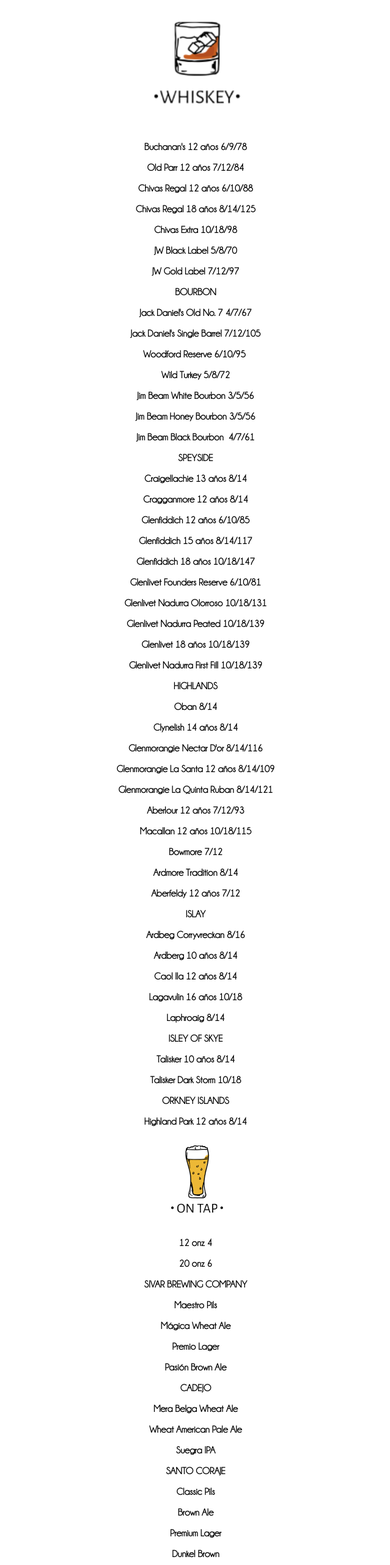
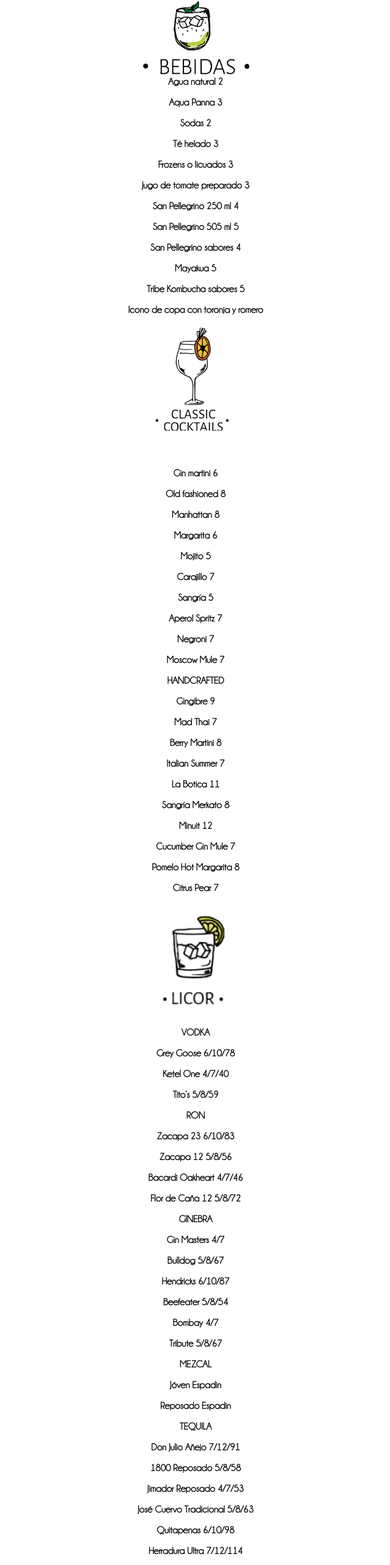
Before and after one commit to valencia12/merkator, a React (Create React App) app: page /Bebidas in a window 1280 px wide. Shown: the part 210-2776 px from the top of the page at 61% size, without its empty margins (319-959 px from the left). Built offline with nearby package versions, Linux system fonts and the light colour scheme.

Commit message:
agregar la seccion de bebidas

```diff
--- a/src/Bebidas.js
+++ b/src/Bebidas.js
@@ -5,7 +5,9 @@
 import vino5 from './assets/vino5.png';
 import vino6 from './assets/vino6.png';
 import vino7 from './assets/vino7.png';
+import vino8 from './assets/vino8.png';
 import arrow from './assets/1.png';
+import bebidas from './assets/bebidas.png';
 import { Link } from 'react-router-dom';
 import './App.css';
 
@@ -19,8 +21,98 @@
             </Link>
             </div>
             <div className="landingp11">
+                <img className="tapitas1" alt="merkato" src={bebidas} />
+                <br /><br /><br /><br />
+                <p>Agua natural 2</p>
+                <p>Aqua Panna 3</p>
+                <p>Sodas 2</p>
+                <p>Té helado 3</p>
+                <p>Frozens o licuados 3</p>
+                <p>Jugo de tomate preparado 3</p>
+                <p>San Pellegrino 250 ml 4</p>
+                <p>San Pellegrino 505 ml 5</p>
+                <p>San Pellegrino sabores 4</p>
+                <p>Mayakua 5</p>
+                <p>Tribe Kombucha sabores 5</p>
+                <p>Icono de copa con toronja y romero</p>
+
+
+
+            </div>
+            <div className="landingp1">
+                <img className="tapitas12" alt="merkato" src={vino7} />
+                <br /><br />
+                <p>Gin martini 6</p>
+                <p>Old fashioned 8</p>
+                <p>Manhattan 8</p>
+                <p>Margarita 6</p>
+                <p>Mojito 5</p>
+                <p>Carajillo 7</p>
+                <p>Sangría 5</p>
+                <p>Aperol Spritz 7</p>
+                <p>Negroni 7</p>
+                <p>Moscow Mule 7</p>
+                <p>HANDCRAFTED</p>
+                <p>Gingibre 9</p>
+                <p>Mad Thai 7</p>
+                <p>Berry Martini 8</p>
+                <p>Italian Summer 7</p>
+                <p>La Botica 11</p>
+                <p>Sangría Merkato 8</p>
+                <p>Minuit 12</p>
+                <p>Cucumber Gin Mule 7</p>
+                <p>Pomelo Hot Margarita 8</p>
+                <p>Citrus Pear 7</p>
+            </div>
+            <div className="landingp11">
+                <img className="tapitas1" alt="merkato" src={vino8} />
+                <p>VODKA</p>
+                <p>Grey Goose 6/10/78</p>
+                <p>Ketel One 4/7/40</p>
+                <p>Tito’s 5/8/59</p>
+                <p>RON</p>
+                <p>Zacapa 23 6/10/83</p>
+                <p>Zacapa 12 5/8/56</p>
+                <p>Bacardi Oakheart 4/7/46</p>
+                <p>Flor de Caña 12 5/8/72</p>
+                <p>GINEBRA</p>
+                <p>Gin Masters 4/7</p>
+                <p>Bulldog 5/8/67</p>
+                <p>Hendricks 6/10/87</p>
+                <p>Beefeater 5/8/54</p>
+                <p>Bombay 4/7</p>
+                <p>Tribute 5/8/67</p>
+                <p>MEZCAL</p>
+                <p>Jóven Espadin</p>
+                <p>Reposado Espadin</p>
+                <p>TEQUILA</p>
+                <p>Don Julio Añejo 7/12/91</p>
+                <p>1800 Reposado 5/8/58</p>
+                <p>Jimador Reposado 4/7/53</p>
+                <p>José Cuervo Tradicional 5/8/63</p>
+                <p>Quitapenas 6/10/98</p>
+                <p>Herradura Ultra 7/12/114</p>
+                <p>APERITIVOS</p>
+                <p>Vermut Rosso 3/5</p>
+                <p>Fernet Branca 4/7</p>
+                <p>Campari 3/5</p>
+                <p>Aperol 3/5</p>
+                <p>DIGESTIVOS</p>
+                <p>Jagermeister 5/8/82</p>
+                <p>Amaretto Diaronno 3/5</p>
+                <p>Bailey’s 3/5</p>
+                <p>Frangelico 3/5</p>
+                <p>Sambuca 3/5</p>
+                <p>Licor 43 3/5</p>
+                <p>Chambord 4/7</p>
+
+
+
+
+            </div>
+            <div className="landingp11">
                 <img className="tapitas1" alt="merkato" src={vino1} />
-                <br /><br /><br /><br /><br /><br/>
+                <br /><br /><br /><br />
 
                 <p>Buchanan's 12 años 6/9/78</p>
                 <p className="margintext">Old Parr 12 años 7/12/84</p>
@@ -209,31 +301,7 @@
                 <p>Flor de Vetus Toro Tempranillo 6/33</p>
                 <p>Louis Martini Cab Sauvignon Sonoma 47</p>
             </div>
-            <div className="landingp1">
-                <img className="tapitas12" alt="merkato" src={vino7} />
-                <br /><br />
-                <p>Gin martini 6</p>
-                <p>Old fashioned 8</p>
-                <p>Manhattan 8</p>
-                <p>Margarita 6</p>
-                <p>Mojito 5</p>
-                <p>Carajillo 7</p>
-                <p>Sangría 5</p>
-                <p>Aperol Spritz 7</p>
-                <p>Negroni 7</p>
-                <p>Moscow Mule 7</p>
-                <p>HANDCRAFTED</p>
-                <p>Gingibre 9</p>
-                <p>Mad Thai 7</p>
-                <p>Berry Martini 8</p>
-                <p>Italian Summer 7</p>
-                <p>La Botica 11</p>
-                <p>Sangría Merkato 8</p>
-                <p>Minuit 12</p>
-                <p>Cucumber Gin Mule 7</p>
-                <p>Pomelo Hot Margarita 8</p>
-                <p>Citrus Pear 7</p>
-            </div>
+
 
         </div>
     );
--- a/src/Menu.js
+++ b/src/Menu.js
@@ -94,7 +94,7 @@
             <div className="landingp1">
                 <img className="tapitas12" alt="merkato" src={panes} />
                 <br /><br />
-                <p>Elige tu acompañamiento: Papas bravas, belgas, ensalada de frijoles o fresca Merkato club 10</p>
+                <p>Elige tu acompañamiento: Papas bravas, belgas, ensalada de frijoles o fresca <br></br>Merkato club 10</p>
                 <p>Grilled cheese con tomate y tocino caramelizado 9</p>
                 <p>Pavo, tocino y aguacate 10</p>
                 <p>Pavo rostizado y queso suizo 11</p>
@@ -118,7 +118,7 @@
             <div className="landingp1">
                 <img className="tapitas12" alt="merkato" src={madehome} />
                 <br /><br />
-                <p>Ravioles negros rellenos de langosta 19</p>
+
                 <p>Ravioles rellenos de ragout toscano de hongos 17</p>
                 <p>Gnocchi dorados con salsa blanca o marinara 12</p>
                 <p>Risotto de pulpo y aceite de trufa 18</p>
```
Also changed, not shown: src/assets/bebidas.png (added).
